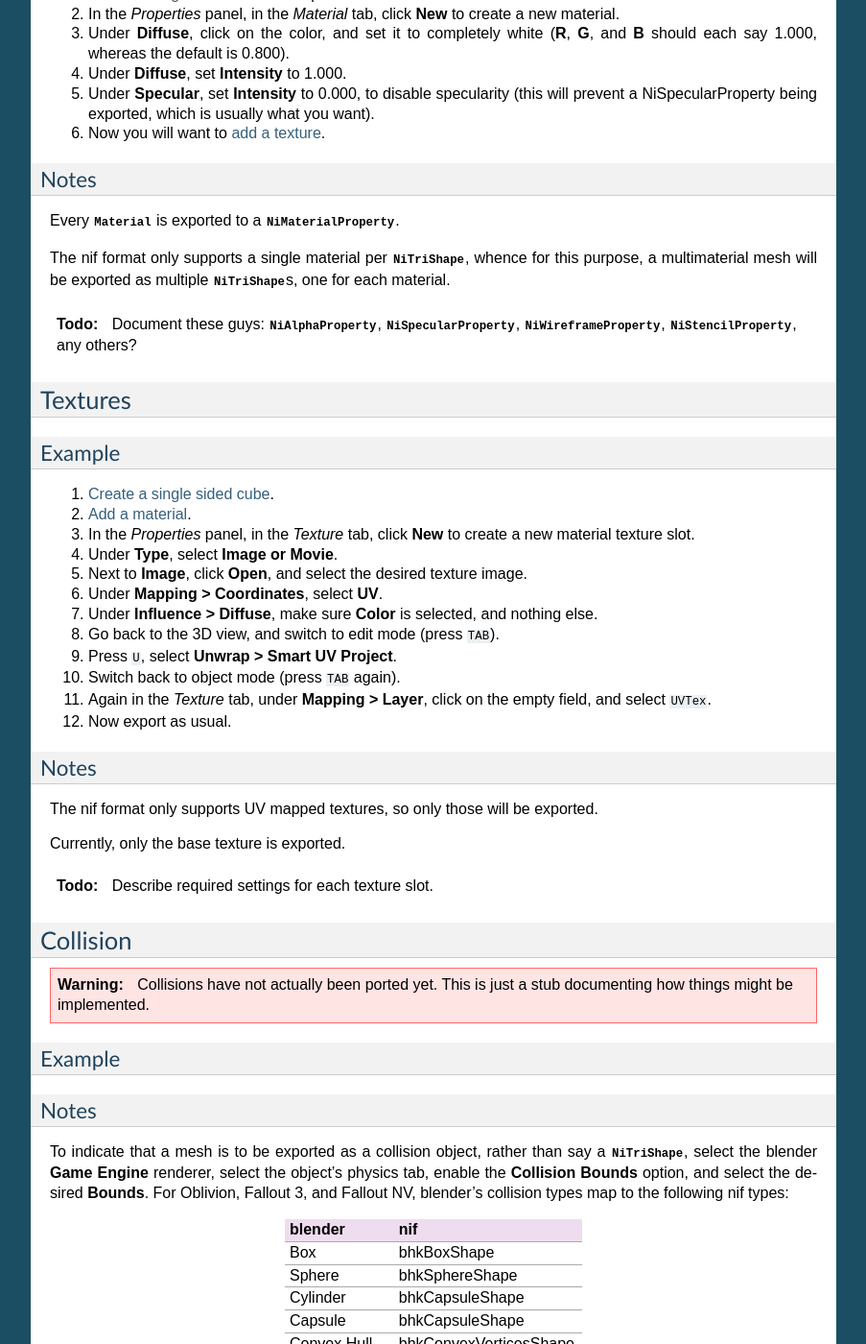
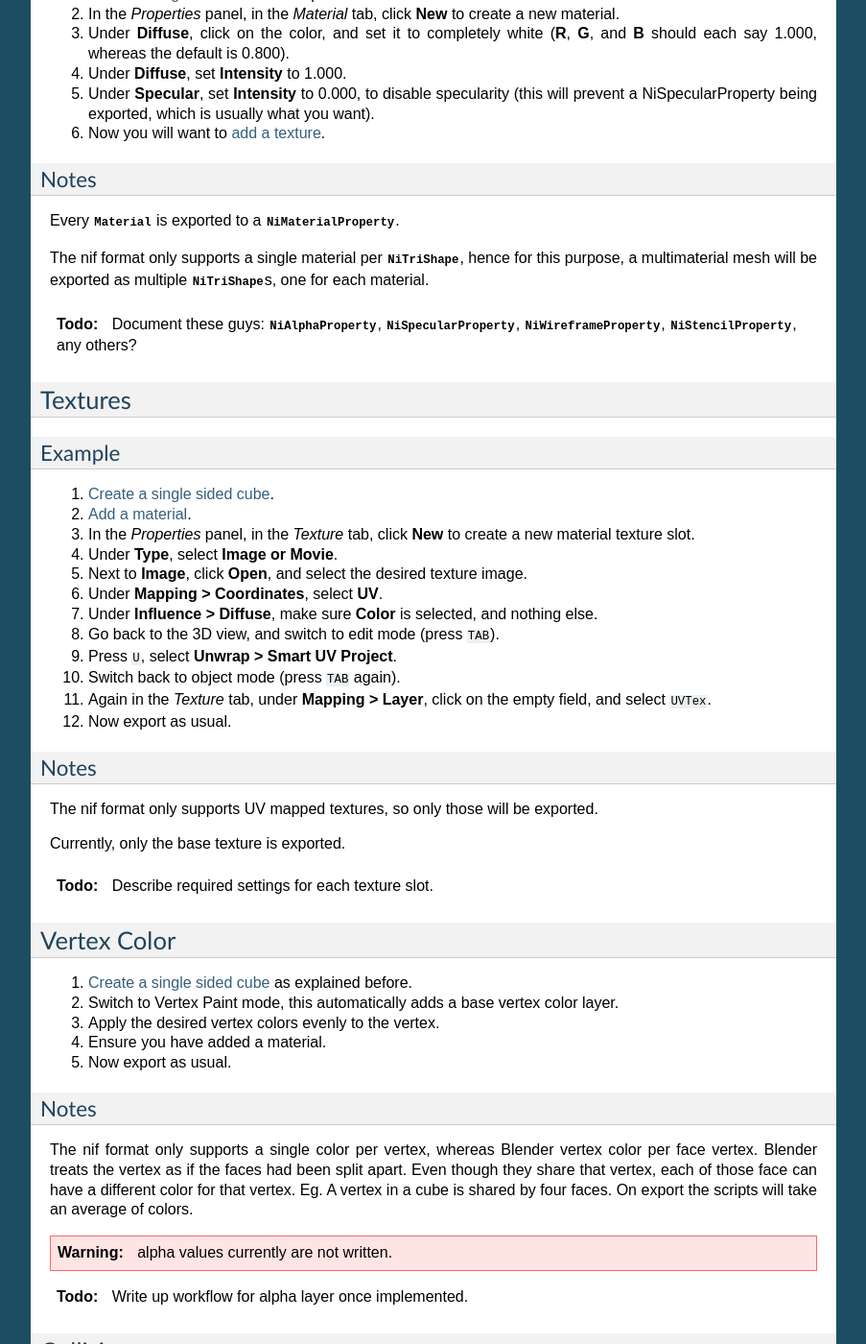
Before and after one commit to niftools/blender_niftools_addon, a Sphinx documentation site: the page built from docs/user/features.rst, in a window 1280 px wide and 1400 px high, scrolled down 705 px. Shown: the whole window at 96% size, without its empty margins (198-1101 px from the left). Built offline with Sphinx 7.4.7, drawn with Linux system fonts in a browser that asks for light colours; formulas are drawn with MathJax 3; the version number could not be read and is left out.

Commit message:
Documented feature - vertex color.

```diff
--- a/docs/user/features.rst
+++ b/docs/user/features.rst
@@ -65,7 +65,7 @@ Every :class:`~bpy.types.Material` is exported to a
 
 The nif format only supports a single material per
 :class:`~pyffi.formats.nif.NifFormat.NiTriShape`,
-whence for this purpose, a multimaterial mesh will
+hence for this purpose, a multimaterial mesh will
 be exported as multiple
 :class:`~pyffi.formats.nif.NifFormat.NiTriShape`\ s,
 one for each material.
@@ -121,6 +121,34 @@ Currently, only the base texture is exported.
 
    Describe required settings for each texture slot.
 
+Vertex Color
+------------
+
+.. _features-example-vertexcolor
+
+#. :ref:`Create a single sided cube <features-example-geometry>`
+   as explained before.
+#. Switch to Vertex Paint mode,
+   this automatically adds a base vertex color layer.
+#. Apply the desired vertex colors evenly to the vertex.
+#. Ensure you have added a material.
+#. Now export as usual.
+
+Notes
+~~~~~
+
+The nif format only supports a single color per vertex, whereas Blender vertex color per face vertex.
+Blender treats the vertex as if the faces had been split apart.
+Even though they share that vertex, each of those face can have a different color for that vertex.
+Eg. A vertex in a cube is shared by four faces.
+On export the scripts will take an average of colors.
+
+.. warning::
+   alpha values currently are not written.
+
+.. todo::
+   Write up workflow for alpha layer once implemented.
+
 Collision
 ---------
 
```
